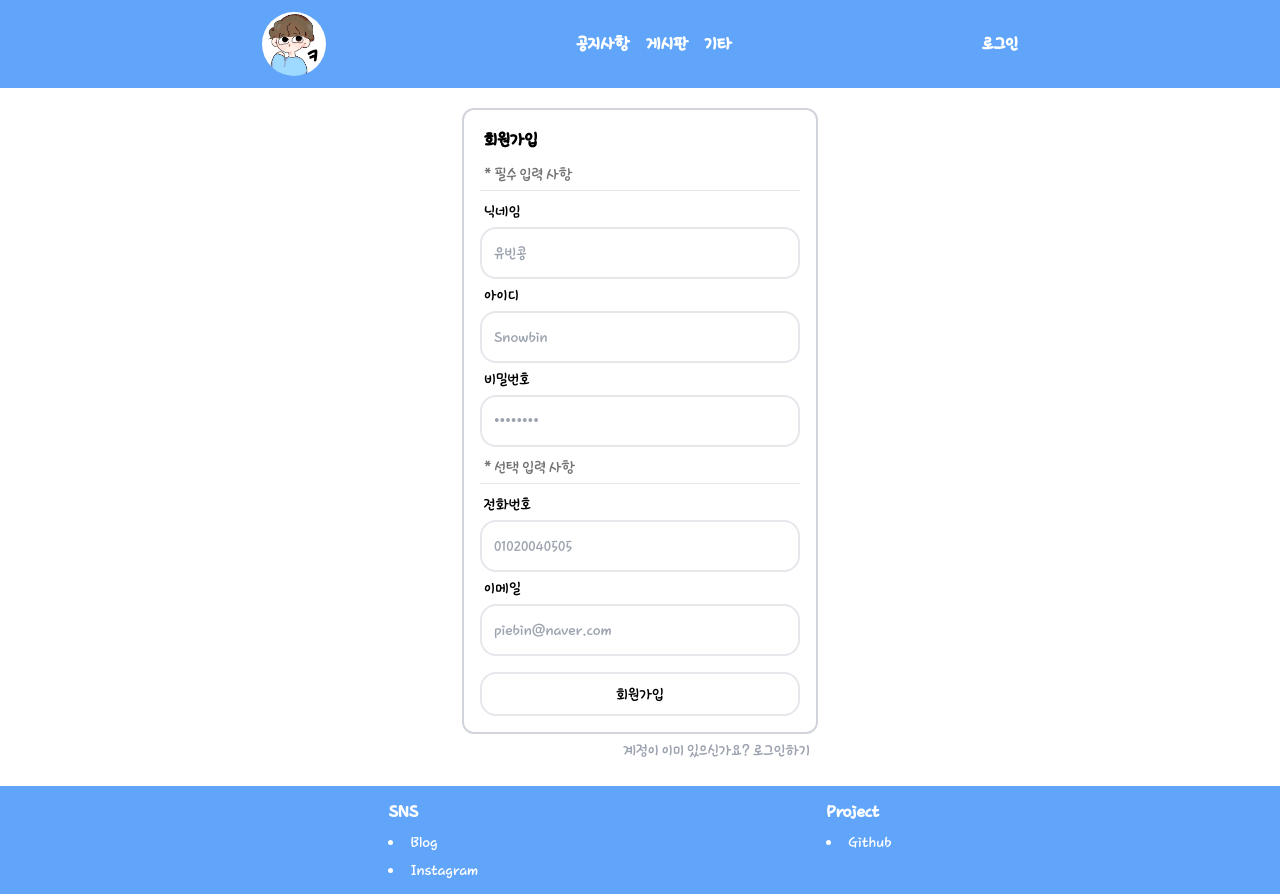
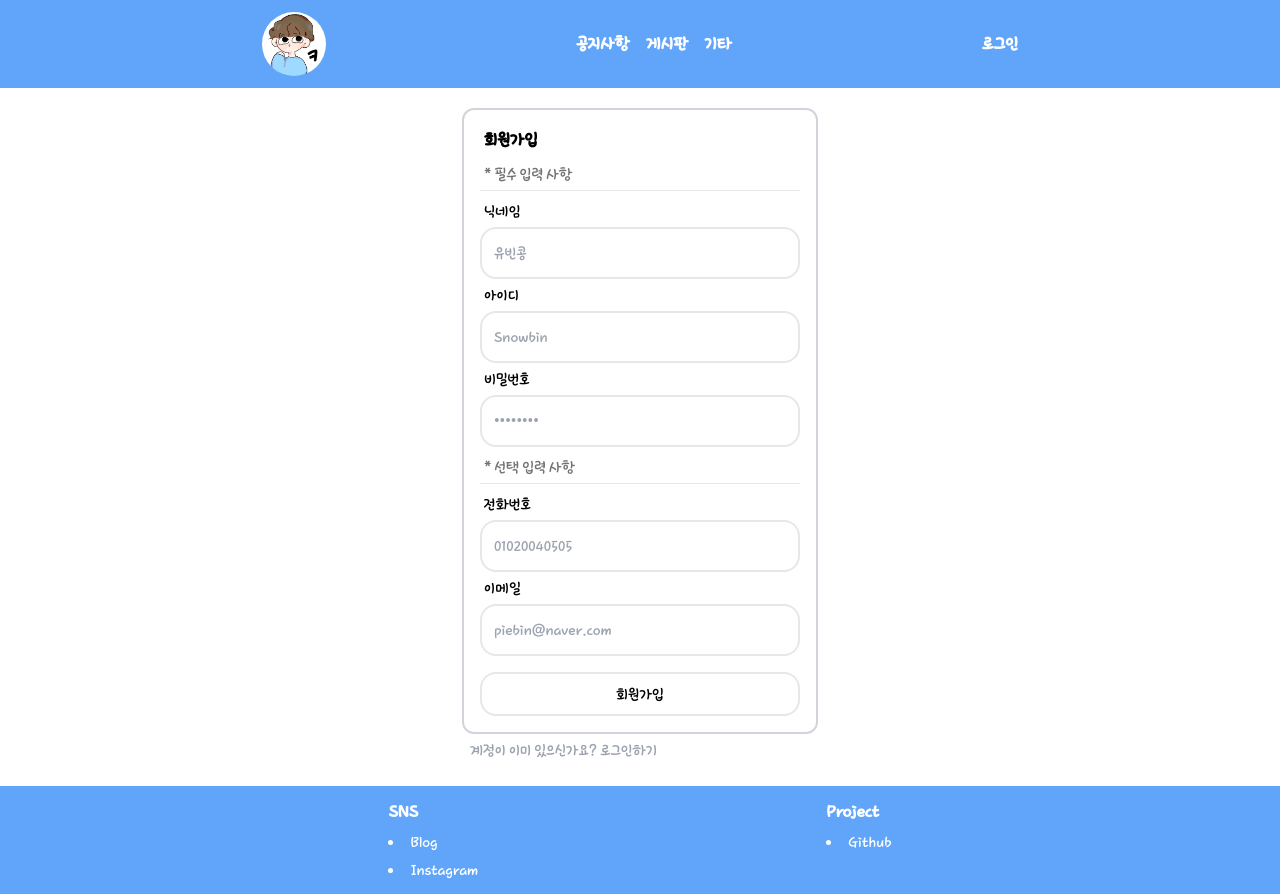
Before and after one commit to Baebin/BinProject_Frontend, a React (Create React App) app: page /register in a window 1280 px wide. Built offline with nearby package versions, Linux system fonts and the light colour scheme.

Commit message:
Linking Logic Edited

```diff
--- a/src/components/common/Header.tsx
+++ b/src/components/common/Header.tsx
@@ -1,8 +1,10 @@
 import React, {useEffect, useState} from 'react';
-import {Link} from "react-router-dom";
+import {Link, useNavigate} from "react-router-dom";
 
 function Header() {
     const [loginState, setLoginState] = useState(false);
+
+    const navigate = useNavigate();
 
     useEffect(() => {
         const token = localStorage.getItem("token");
@@ -18,14 +20,15 @@ function Header() {
     const renderProfileDropdown = () => {
         return (
             <div className="group">
-                <a href="/profile" className="hover:text-yellow-200 hover:fill-yellow-200 fill-white text-white font-semibold text-base block">
+                <button className="hover:text-yellow-200 hover:fill-yellow-200 fill-white text-white font-semibold text-base block"
+                        onClick={() => navigate("/profile")}>
                     프로필
                     <svg width="16px" height="16px" className="ml-1 inline-block" viewBox="0 0 24 24">
                         <path
                             d="M12 16a1 1 0 0 1-.71-.29l-6-6a1 1 0 0 1 1.42-1.42l5.29 5.3 5.29-5.29a1 1 0 0 1 1.41 1.41l-6 6a1 1 0 0 1-.7.29z"
                             data-name="16" data-original="#000000"/>
                     </svg>
-                </a>
+                </button>
                 <ul className="fixed block space-y-2 shadow-lg bg-white rounded-lg max-h-0 overflow-hidden group-hover:opacity-100 group-hover:max-h-[700px] px-6 group-hover:pb-4 group-hover:pt-6 transition-all duration-500">
                     <li className="border-b py-1">
                         <button className="text-base font-semibold text-gray-600 hover:text-blue-500"
@@ -44,7 +47,7 @@ function Header() {
                 <img className="w-16 h-16 rounded-full" src="/images/logo.jpg" alt="logo"/>
             </Link>
             <div className="flex gap-x-4 text-lg font-semibold">
-                <a href="/notice" className="hover:text-yellow-200">공지사항</a>
+                <button className="hover:text-yellow-200" onClick={() => navigate("/notice")}>공지사항</button>
                 <a href="#" className="hover:text-yellow-200">게시판</a>
                 <a href="#" className="hover:text-yellow-200">기타</a>
             </div>
@@ -56,9 +59,9 @@ function Header() {
                             renderProfileDropdown()
                         )
                         : (
-                            <a href="/login" className="hover:text-yellow-200">
+                            <button className="hover:text-yellow-200" onClick={() => navigate("/login")}>
                                 로그인
-                            </a>
+                            </button>
                         )
                 }
             </div>
--- a/src/pages/account/LoginPage.tsx
+++ b/src/pages/account/LoginPage.tsx
@@ -65,7 +65,9 @@ function LoginPage() {
                     로그인
                 </button>
             </form>
-            <a href="/register" className="flex flex-1 justify-end px-2 py-1 text-gray-400 hover:text-gray-500">계정이 없으신가요? 회원가입하기</a>
+            <button className="flex flex-1 justify-end px-2 py-1 text-gray-400 hover:text-gray-500" onClick={() => navigate("/register")}>
+                계정이 없으신가요? 회원가입하기
+            </button>
         </div>
     );
 }
--- a/src/pages/account/RegisterPage.tsx
+++ b/src/pages/account/RegisterPage.tsx
@@ -105,8 +105,9 @@ function RegisterPage() {
                     회원가입
                 </button>
             </form>
-            <a href="/login" className="flex flex-1 justify-end px-2 py-1 text-gray-400 hover:text-gray-500">계정이 이미
-                있으신가요? 로그인하기</a>
+            <button className="flex flex-1 justify-end px-2 py-1 text-gray-400 hover:text-gray-500" onClick={() => navigate("/login")}>
+                계정이 이미 있으신가요? 로그인하기
+            </button>
         </div>
     );
 }
--- a/src/pages/notice/NoticePage.tsx
+++ b/src/pages/notice/NoticePage.tsx
@@ -2,13 +2,17 @@ import React, {useEffect, useState} from "react";
 import {imageManager, images} from "../../utility/ImageManager";
 import {apiManager} from "../../utility/ApiManager";
 import {ErrorDto} from "../../model/dto/ErrorDto";
+import {useNavigate} from "react-router-dom";
 
 function NoticePage() {
     const [posts, setPosts] = useState<any>([]);
 
+    const navigate = useNavigate();
+
     const renderPost = (idx : any, logo: any, title : string, author : string, regDate : string) => {
         return (
-            <a href={`/notice/${idx}`} className="flex flex-col w-60 pt-4 pl-4 pr-4 p-2 border-2 rounded-2xl cursor-pointer hover:shadow-xl">
+            <button className="flex flex-col w-60 pt-4 pl-4 pr-4 p-2 border-2 rounded-2xl cursor-pointer hover:shadow-xl"
+                    onClick={() => navigate(`/notice/${idx}`)}>
                 <img className="w-full h-full"
                      src={logo}
                      onError={(e : any) => {
@@ -26,7 +30,7 @@ function NoticePage() {
                         {regDate}
                     </p>
                 </div>
-            </a>
+            </button>
         );
     }
 
```
